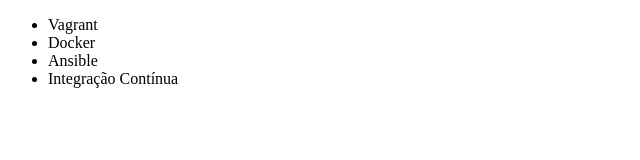
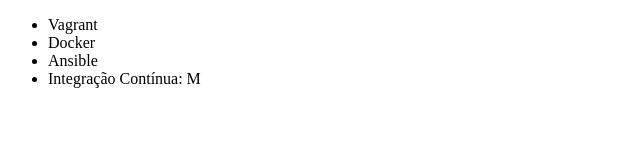
Before and after one commit to thais-sousa/git-alura, a plain HTML site: page index.html in a window 1280 px wide. Shown: the full height of the page, 0-640 px from the left. Drawn offline with Linux system fonts and the light colour scheme.

Commit message:
Alteração nome curso Integração Contínua

```diff
--- a/index.html
+++ b/index.html
@@ -9,7 +9,7 @@
         <li>Vagrant</li>
         <li>Docker</li>
         <li>Ansible</li>
-        <li>Integração Contínua</li>
+        <li>Integração Contínua: M</li>
     </ul>
 </body>
 </html>
```
